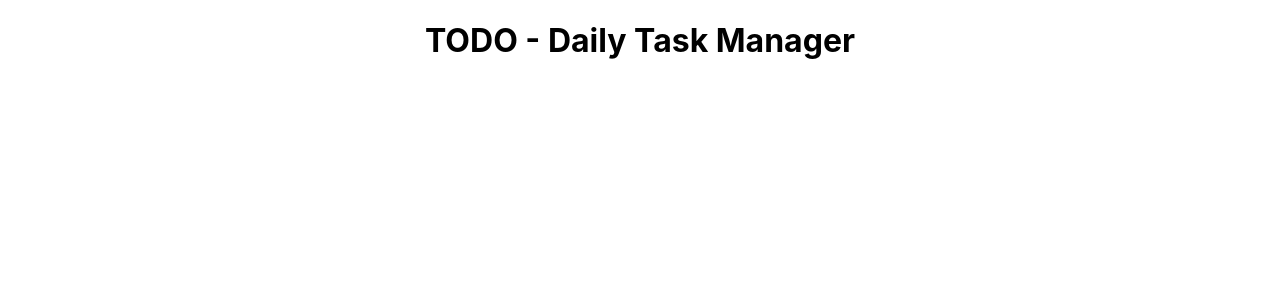
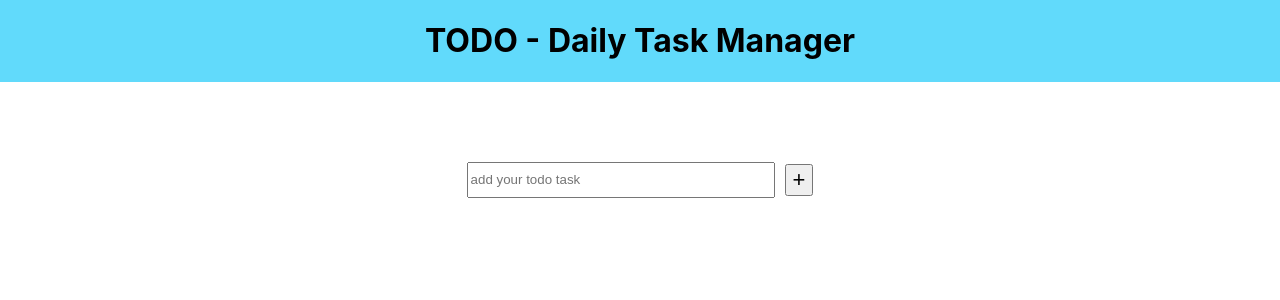
Before and after one commit to SupriyaGole/todo-list, a React (Create React App) app: page / in a window 1280 px wide. Shown: the top 300 px of the page. Built offline with nearby package versions, Linux system fonts and the light colour scheme.

Commit message:
feat: Add add todo functionality, save todos in redux

```diff
--- a/package.json
+++ b/package.json
@@ -15,6 +15,7 @@
     "react-dom": "^18.2.0",
     "react-redux": "^8.0.5",
     "react-scripts": "5.0.1",
+    "react-uuid": "^2.0.0",
     "typescript": "^4.4.2",
     "web-vitals": "^2.1.0"
   },
--- a/src/client/components/reducer.ts
+++ b/src/client/components/reducer.ts
@@ -1,9 +1,11 @@
 import {createSlice} from "@reduxjs/toolkit";
 
 interface TodoItem {
-  id: string;
+  id: number;
   description: string;
-  status: "COMPLETED" | "ADDED" | "EDITED"
+  status: "COMPLETED" | "ADDED" | "EDITED";
+  createdAt: Date;
+  updatedAt?: Date;
 }
 
 interface TodoListState {
@@ -18,8 +20,8 @@ const todoList = createSlice({
   name: 'todoList',
   initialState,
   reducers: {
-    addTodo(state, action) {
-
+    addTodo(state, {payload}) {
+      state.items.push(payload)
     },
     updateTodo(state, action) {
 
@@ -30,4 +32,6 @@ const todoList = createSlice({
   }
 });
 
+export const {actions} = todoList;
+
 export default todoList.reducer;
--- /dev/null
+++ b/src/client/components/todo-creator/todo-creator.component.tsx
@@ -0,0 +1,42 @@
+import React, { useState } from 'react';
+import  './todo-creator.css';
+import {useDispatch} from "react-redux";
+import {actions} from '../reducer';
+import uuid from 'react-uuid';
+
+const {addTodo} = actions;
+const TodoCreator = () => {
+  const dispatch = useDispatch();
+
+  const [todoText, setTodoText] = useState('');
+
+  const addTodoToList = () => {
+    dispatch(addTodo({
+      id: uuid(),
+      description: todoText,
+      status: 'ADDED',
+      createdAt: new Date(),
+    }));
+    setTodoText('');
+  };
+
+  const handleKeyDown = (e: React.KeyboardEvent) => {
+    if(e.key === 'Enter') {
+      addTodoToList();
+    }
+  }
+
+  const handleChange = (e: React.ChangeEvent<HTMLInputElement>) => {
+    setTodoText(e.target.value);
+  }
+
+  return (
+    <div className='todo-creator'>
+      <input type="text" placeholder='add your todo task' id='todo-input'
+             value={todoText} onKeyDown={handleKeyDown} onChange={handleChange} />
+      <button className='add-todo' onClick={addTodoToList} />
+    </div>
+  );
+};
+
+export default TodoCreator;
--- /dev/null
+++ b/src/client/components/todo-creator/todo-creator.css
@@ -0,0 +1,20 @@
+.todo-creator {
+    margin-top: 80px;
+    display: flex;
+    justify-content: center;
+}
+
+#todo-input {
+    width: 300px;
+    height: 30px;
+}
+
+.add-todo {
+    margin-left: 10px;
+    font-size: 22px;
+    align-self: center;
+}
+
+.add-todo::before {
+    content: '+';
+}
--- a/src/client/components/todo-header/todo-header.component.tsx
+++ b/src/client/components/todo-header/todo-header.component.tsx
@@ -1,11 +1,12 @@
 import React from 'react';
+import './todo-header.css';
 
 const TodoHeader = () => {
   return (
     <header>
       <h1>TODO - Daily Task Manager</h1>
     </header>
-  );
+);
 };
 
 export default TodoHeader;
--- /dev/null
+++ b/src/client/components/todo-header/todo-header.css
@@ -0,0 +1,5 @@
+header {
+    display: flex;
+    justify-content: center;
+    background-color: #61dafb;
+}
--- a/src/client/components/todo-list/todo-list.component.tsx
+++ b/src/client/components/todo-list/todo-list.component.tsx
@@ -1,9 +1,10 @@
 import React from 'react';
+import TodoCreator from "../todo-creator/todo-creator.component";
 
 const TodoList = () => {
   return (
     <div>
-
+      <TodoCreator />
     </div>
   );
 };
--- a/src/client/components/todos.component.tsx
+++ b/src/client/components/todos.component.tsx
@@ -1,10 +1,12 @@
 import React from 'react';
 import TodoHeader from './todo-header/todo-header.component';
+import TodoList from "./todo-list/todo-list.component";
 
 const Todos = () => {
   return (
-    <div>
+    <div className='todos'>
       <TodoHeader />
+      <TodoList />
     </div>
   );
 };
```
Also changed, not shown: 1 other file (tests, documents, lock files or other folders).
